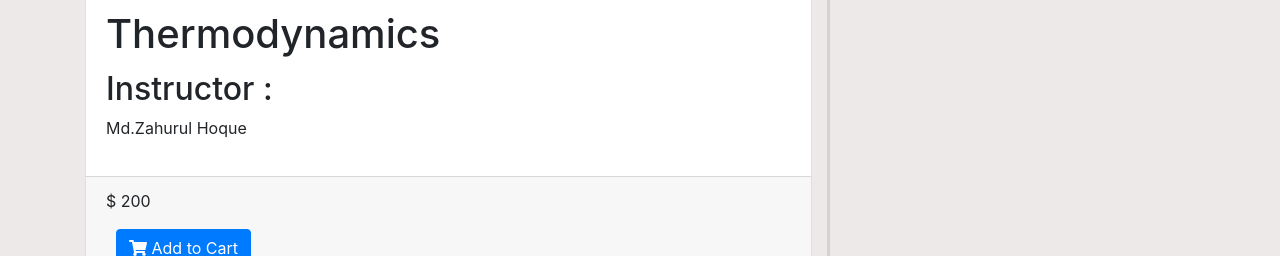
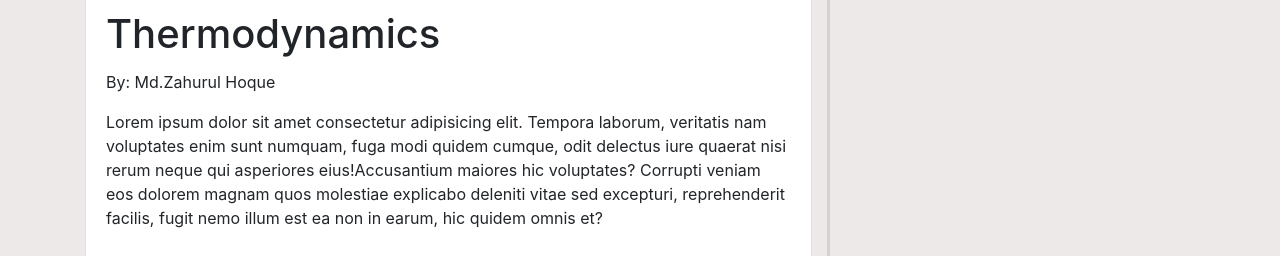
Before and after one commit to youshamahmood96/pathshala, a React (Create React App) app: page / in a window 1280 px wide. Shown: the part 696-952 px from the top of the page. Built offline with nearby package versions, Linux system fonts and the light colour scheme.

Commit message:
Course Description placeholder added

```diff
--- a/src/Component/Course/Course.js
+++ b/src/Component/Course/Course.js
@@ -12,7 +12,8 @@ const Course = (props) => {
         <Card.Body>
           <Card.Title><h1>{props.course.name}</h1></Card.Title>
           <Card.Text>
-            <h2>Instructor : </h2><p>{props.course.instructor}</p>
+            <p>By: {props.course.instructor}</p>
+            <p><span>Lorem ipsum dolor sit amet consectetur adipisicing elit. Tempora laborum, veritatis nam voluptates enim sunt numquam, fuga modi quidem cumque, odit delectus iure quaerat nisi rerum neque qui asperiores eius!</span><span>Accusantium maiores hic voluptates? Corrupti veniam eos dolorem magnam quos molestiae explicabo deleniti vitae sed excepturi, reprehenderit facilis, fugit nemo illum est ea non in earum, hic quidem omnis et?</span></p>
           </Card.Text>
         </Card.Body>
         <Card.Footer>
```
